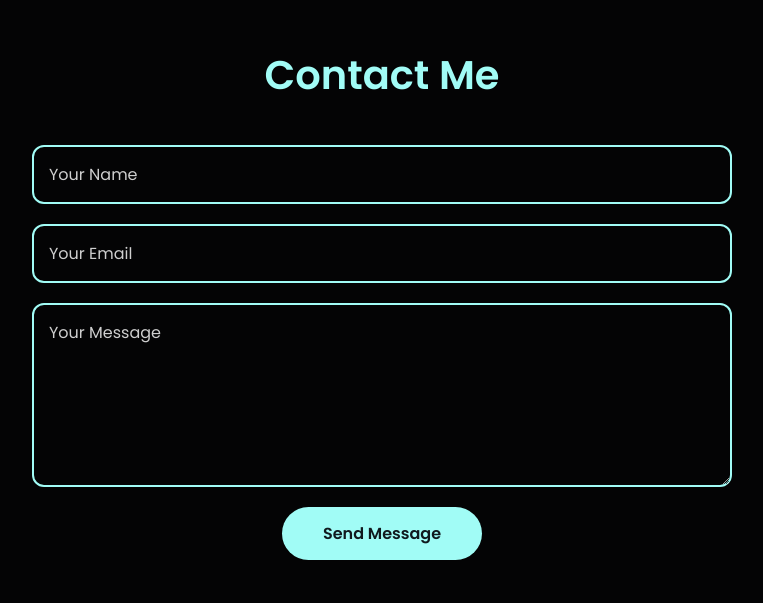
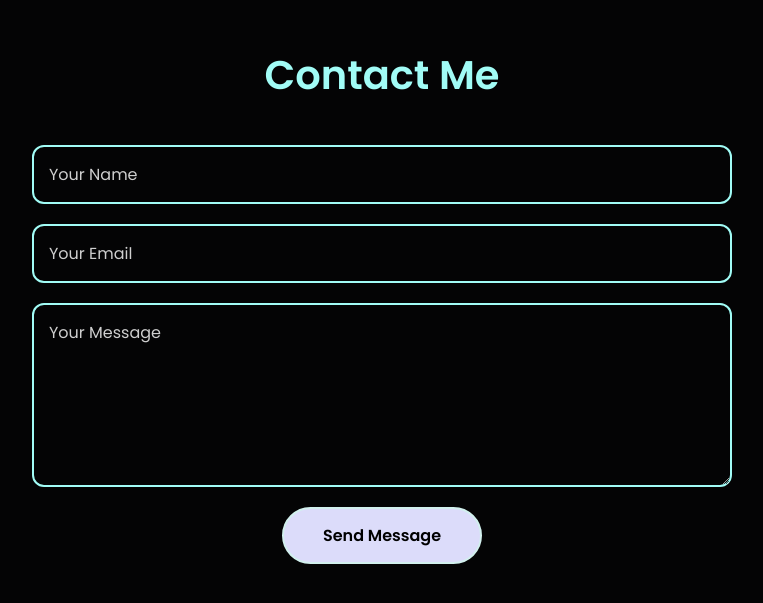
Before and after one commit to sumaiya-bhuiyan/portfolio, a plain HTML site: page index.html in a window 1280 px wide. Shown: the part 1675-2278 px from the top of the page, without its empty margins (258-1021 px from the left). Drawn offline with nearby package versions, Linux system fonts and the light colour scheme.

Commit message:
Updated portfolio

```diff
--- a/style.css
+++ b/style.css
@@ -437,7 +437,7 @@ gap: 20px;
 .contact textarea:focus{
 
     border-color:#ffffff;
-    box-shadow:0 0 12px rgba(176,252,224,.4);
+    box-shadow:0 0 12px rgba(163, 206, 190, 0.4);
 
 }
 .contact input::placeholder,
@@ -452,10 +452,10 @@ gap: 20px;
     width:200px;
     margin:auto;
     padding:14px;
-    border:none;
+    border:2px solid#d2f0ee;
     border-radius:30px;
-    background:#a1fcf6;
-    color:#10191E;
+    background:rgb(220, 220, 250);
+    color:#000000;
     font-size:16px;
     font-weight:600;
     cursor:pointer;
@@ -463,9 +463,9 @@ gap: 20px;
 }
 
 .contact button:hover{
-    background:transparent;
+    background: #89f9f2;
     transition: ease-in;
-    text
+    color:rgb(12, 11, 16);
 }
 
 
```
